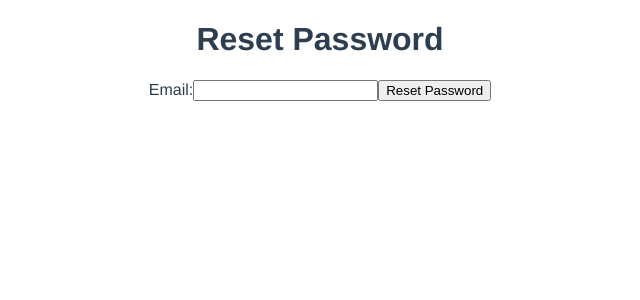
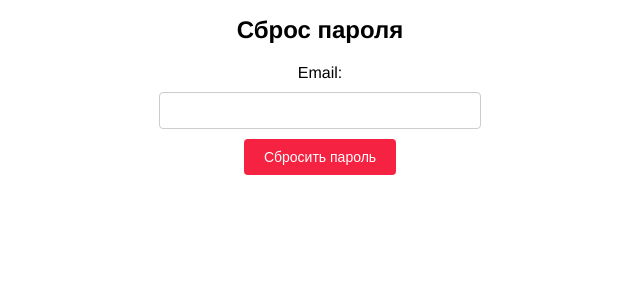
Before and after one commit to AliyaRazyapova/SushiDrop, a Vue app in the folder frontend/: page /reset-password in a window 1280 px wide. Shown: the top 300 px of the page, without its empty margins (320-960 px from the left). Built offline with nearby package versions, Linux system fonts and the light colour scheme.

Commit message:
[add] styles in ResetPassword

```diff
--- a/frontend/src/components/forms/ResetPassword.vue
+++ b/frontend/src/components/forms/ResetPassword.vue
@@ -1,13 +1,56 @@
 <template>
-  <div>
-    <h1>Reset Password</h1>
-    <form @submit.prevent="resetPassword">
-      <label htmlFor="email">Email:</label>
-      <input type="email" id="email" v-model="email" required>
-      <button type="submit">Reset Password</button>
+  <div class="reset-password-container">
+    <h1 class="reset-password-title">Сброс пароля</h1>
+    <form @submit.prevent="resetPassword" class="reset-password-form">
+      <label for="email" class="reset-password-label">Email:</label>
+      <input type="email" id="email" v-model="email" required class="reset-password-input">
+      <button type="submit" class="reset-password-button">Сбросить пароль</button>
     </form>
   </div>
 </template>
+
+<style scoped>
+  .reset-password-title {
+    color: #000000;
+    font-size: 24px;
+    margin-bottom: 20px;
+    text-align: center;
+  }
+
+  .reset-password-form {
+    display: flex;
+    flex-direction: column;
+    align-items: center;
+  }
+
+  .reset-password-label {
+    color: #000000;
+    margin-bottom: 10px;
+  }
+
+  .reset-password-input {
+    width: 300px;
+    padding: 10px;
+    border: 1px solid #CCCCCC;
+    border-radius: 4px;
+    margin-bottom: 10px;
+  }
+
+  .reset-password-button {
+    background-color: #F52341;
+    color: #FFFFFF;
+    padding: 10px 20px;
+    border: none;
+    border-radius: 4px;
+    cursor: pointer;
+
+    font-size: 14px;
+  }
+
+  .reset-password-button:hover {
+    background-color: #DD0000;
+  }
+</style>
 
 <script>
 export default {
```
